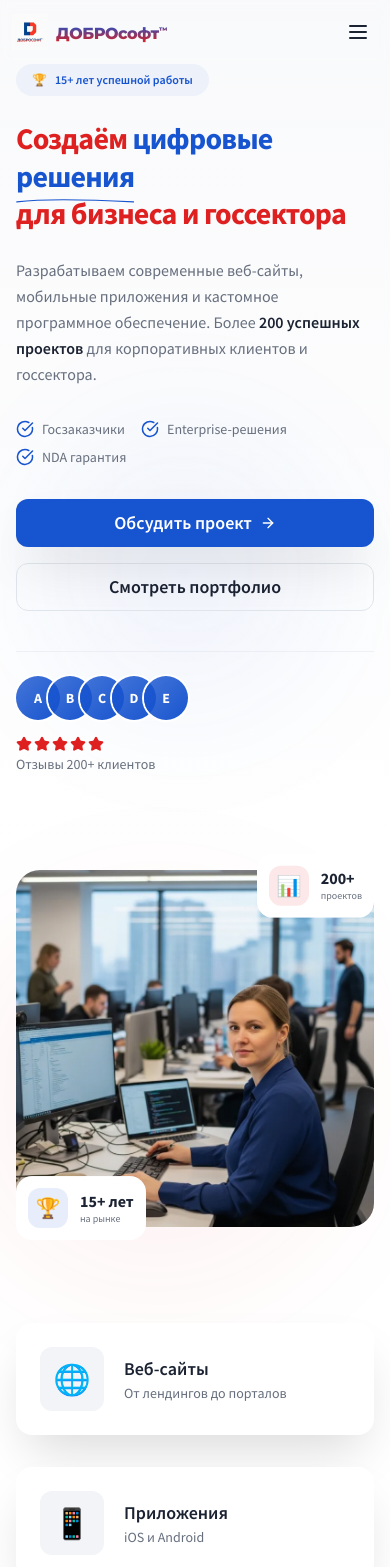
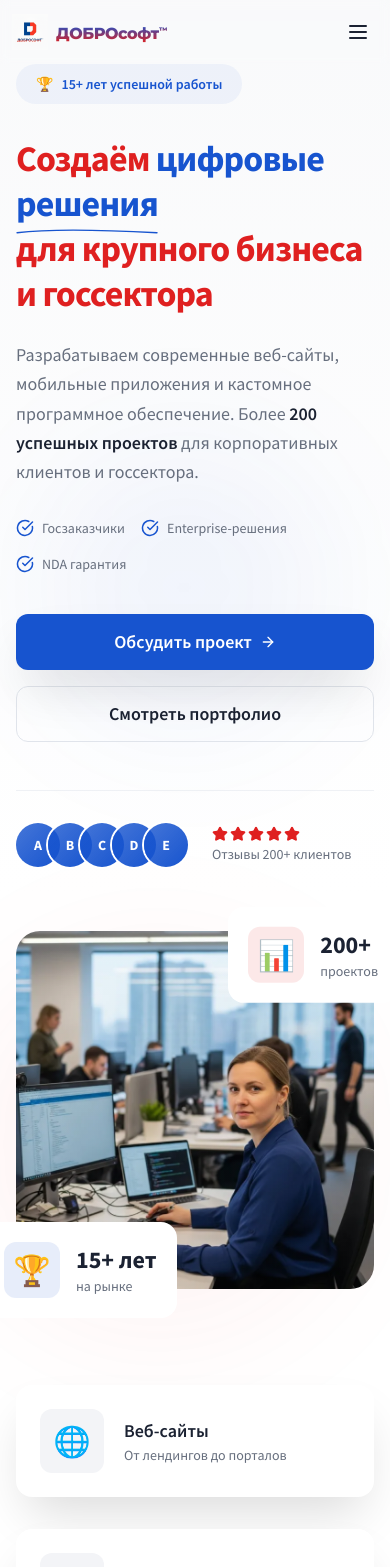
Before and after one commit to BilalEnenouisser/mos-code-studio-main, a React (Vite) app: page / in a window 390 px wide. Shown: the top 1567 px of the page. Built offline with nearby package versions, Linux system fonts and the light colour scheme; the HTML template or start-up script is replaced by a standard one; a web font is replaced by a local one.

Commit message:
fix hero

```diff
--- a/src/components/Hero.tsx
+++ b/src/components/Hero.tsx
@@ -20,12 +20,12 @@ const Hero = () => {
       <div className="container mx-auto px-4 relative z-10">
         <div className="grid grid-cols-1 lg:grid-cols-2 gap-16 items-center">
           <div className="text-left">
-            <div className="inline-flex items-center gap-2 px-4 py-2 sm:px-5 sm:py-2.5 rounded-full bg-primary/5 text-primary text-xs sm:text-sm font-semibold mb-6 sm:mb-8 opacity-0 animate-fade-in" style={{ animationDelay: '0.1s' }}>
+            <div className="inline-flex items-center gap-2 px-5 py-2.5 rounded-full bg-primary/5 text-primary text-sm font-semibold mb-8 opacity-0 animate-fade-in" style={{ animationDelay: '0.1s' }}>
               <span>🏆</span>
               <span>15+ лет успешной работы</span>
             </div>
 
-            <h1 className="text-3xl sm:text-4xl md:text-5xl lg:text-6xl font-bold mb-6 leading-tight text-foreground tracking-tight opacity-0 animate-fade-in" style={{ animationDelay: '0.2s' }}>
+            <h1 className="text-4xl md:text-5xl lg:text-6xl font-bold mb-6 leading-tight text-foreground tracking-tight opacity-0 animate-fade-in" style={{ animationDelay: '0.2s' }}>
               <span className="text-accent">Создаём{" "}
                 <span className="text-primary">цифровые{" "}
                   <span className="relative inline-block">
@@ -36,15 +36,15 @@ const Hero = () => {
                   </span>
                 </span>
                 <br />
-                для бизнеса и госсектора</span>
+                для крупного бизнеса и госсектора</span>
             </h1>
 
-            <p className="text-base sm:text-lg md:text-xl text-muted-foreground mb-8 max-w-xl leading-relaxed opacity-0 animate-fade-in" style={{ animationDelay: '0.3s' }}>
+            <p className="text-lg md:text-xl text-muted-foreground mb-8 max-w-xl leading-relaxed opacity-0 animate-fade-in" style={{ animationDelay: '0.3s' }}>
               Разрабатываем современные веб-сайты, мобильные приложения и кастомное
               программное обеспечение. Более <strong className="text-foreground font-semibold">200 успешных проектов</strong> для корпоративных клиентов и госсектора.
             </p>
 
-            <div className="flex flex-wrap gap-x-4 gap-y-2 mb-8 sm:mb-10 text-sm opacity-0 animate-fade-in" style={{ animationDelay: '0.4s' }}>
+            <div className="flex flex-wrap gap-4 mb-10 text-sm opacity-0 animate-fade-in" style={{ animationDelay: '0.4s' }}>
               {[
                 { icon: <CheckCircle size={18} className="text-primary" />, text: "Госзаказчики" },
                 { icon: <CheckCircle size={18} className="text-primary" />, text: "Enterprise-решения" },
@@ -57,9 +57,9 @@ const Hero = () => {
               ))}
             </div>
 
-            <div className="flex flex-col sm:flex-row gap-4 mb-10 sm:mb-12 opacity-0 animate-fade-in" style={{ animationDelay: '0.5s' }}>
+            <div className="flex flex-col sm:flex-row gap-4 mb-12 opacity-0 animate-fade-in" style={{ animationDelay: '0.5s' }}>
               <a href="/contacts" className="w-full sm:w-auto">
-                <Button variant="hero" size="xl" className="w-full sm:w-auto group relative overflow-hidden h-12 sm:h-14">
+                <Button variant="hero" size="xl" className="w-full sm:w-auto group relative overflow-hidden">
                   <span className="relative z-10 flex items-center justify-center gap-2">
                     Обсудить проект
                     <ArrowRight size={20} className="transition-transform duration-300 group-hover:translate-x-1" />
@@ -67,13 +67,13 @@ const Hero = () => {
                 </Button>
               </a>
               <a href="/portfolio" className="w-full sm:w-auto">
-                <Button variant="outline" size="xl" className="w-full sm:w-auto bg-transparent hover:bg-secondary group h-12 sm:h-14">
+                <Button variant="outline" size="xl" className="w-full sm:w-auto bg-transparent hover:bg-secondary group">
                   <span className="transition-transform duration-300 group-hover:scale-105">Смотреть портфолио</span>
                 </Button>
               </a>
             </div>
 
-            <div className="flex flex-col sm:flex-row items-start sm:items-center gap-4 sm:gap-6 pt-6 sm:pt-8 border-t border-border/50 opacity-0 animate-fade-in" style={{ animationDelay: '0.6s' }}>
+            <div className="flex items-center gap-6 pt-8 border-t border-border/50 opacity-0 animate-fade-in" style={{ animationDelay: '0.6s' }}>
               <div className="flex -space-x-3">
                 {[1, 2, 3, 4, 5].map((i) => (
                   <div
@@ -103,10 +103,10 @@ const Hero = () => {
           </div>
 
           <div
-            className="relative opacity-0 animate-fade-in-right mt-8 lg:mt-0"
+            className="relative opacity-0 animate-fade-in-right"
             style={{ animationDelay: '0.4s' }}
           >
-            <div className="relative rounded-3xl overflow-hidden shadow-2xl group mx-auto max-w-md lg:max-w-none">
+            <div className="relative rounded-3xl overflow-hidden shadow-2xl group">
               <img
                 src={heroImage}
                 alt="Команда ДОБРОсофт за работой"
@@ -115,30 +115,30 @@ const Hero = () => {
               <div className="absolute inset-0 bg-gradient-to-t from-foreground/10 to-transparent" />
             </div>
 
-            {/* Stats cards - visible only on larger screens to prevent cutoff */}
-            <div className="absolute -bottom-4 left-0 md:-bottom-8 md:-left-8 p-3 md:p-5 rounded-2xl bg-card shadow-xl animate-float hover:shadow-2xl transition-all duration-300 max-w-[150px] md:max-w-none z-10">
-              <div className="flex items-center gap-3 md:gap-4">
-                <div className="w-10 h-10 md:w-14 md:h-14 rounded-xl bg-primary/10 flex items-center justify-center shrink-0">
-                  <span className="text-xl md:text-3xl">🏆</span>
+            {/* Stats cards - with float animation */}
+            <div className="absolute -bottom-8 -left-8 p-5 rounded-2xl bg-card shadow-xl animate-float hover:shadow-2xl transition-all duration-300">
+              <div className="flex items-center gap-4">
+                <div className="w-14 h-14 rounded-xl bg-primary/10 flex items-center justify-center">
+                  <span className="text-3xl">🏆</span>
                 </div>
                 <div>
-                  <p className="font-bold text-foreground text-base md:text-2xl leading-tight">15+ лет</p>
-                  <p className="text-[10px] md:text-sm text-muted-foreground">на рынке</p>
+                  <p className="font-bold text-foreground text-2xl">15+ лет</p>
+                  <p className="text-sm text-muted-foreground">на рынке</p>
                 </div>
               </div>
             </div>
 
             <div
-              className="absolute -top-4 right-0 md:-top-6 md:-right-6 p-3 md:p-5 rounded-2xl bg-card shadow-xl animate-float hover:shadow-2xl transition-all duration-300 max-w-[150px] md:max-w-none z-10"
+              className="absolute -top-6 -right-6 p-5 rounded-2xl bg-card shadow-xl animate-float hover:shadow-2xl transition-all duration-300"
               style={{ animationDelay: '1s' }}
             >
-              <div className="flex items-center gap-3 md:gap-4">
-                <div className="w-10 h-10 md:w-14 md:h-14 rounded-xl bg-accent/10 flex items-center justify-center shrink-0">
-                  <span className="text-xl md:text-3xl">📊</span>
+              <div className="flex items-center gap-4">
+                <div className="w-14 h-14 rounded-xl bg-accent/10 flex items-center justify-center">
+                  <span className="text-3xl">📊</span>
                 </div>
                 <div>
-                  <p className="font-bold text-foreground text-base md:text-2xl leading-tight">200+</p>
-                  <p className="text-[10px] md:text-sm text-muted-foreground">проектов</p>
+                  <p className="font-bold text-foreground text-2xl">200+</p>
+                  <p className="text-sm text-muted-foreground">проектов</p>
                 </div>
               </div>
             </div>
--- a/src/components/Services.tsx
+++ b/src/components/Services.tsx
@@ -64,7 +64,7 @@ const Services = () => {
   const parallaxOffset = useParallax({ speed: 0.1 });
 
   return (
-    <section id="services" className="py-12 md:py-24 bg-secondary/30 relative overflow-hidden">
+    <section id="services" className="py-24 md:py-24 bg-secondary/30 relative overflow-hidden">
       {/* Parallax background decoration */}
       <div
         className="absolute top-0 right-0 w-96 h-96 bg-primary/3 rounded-full blur-3xl pointer-events-none"
```
